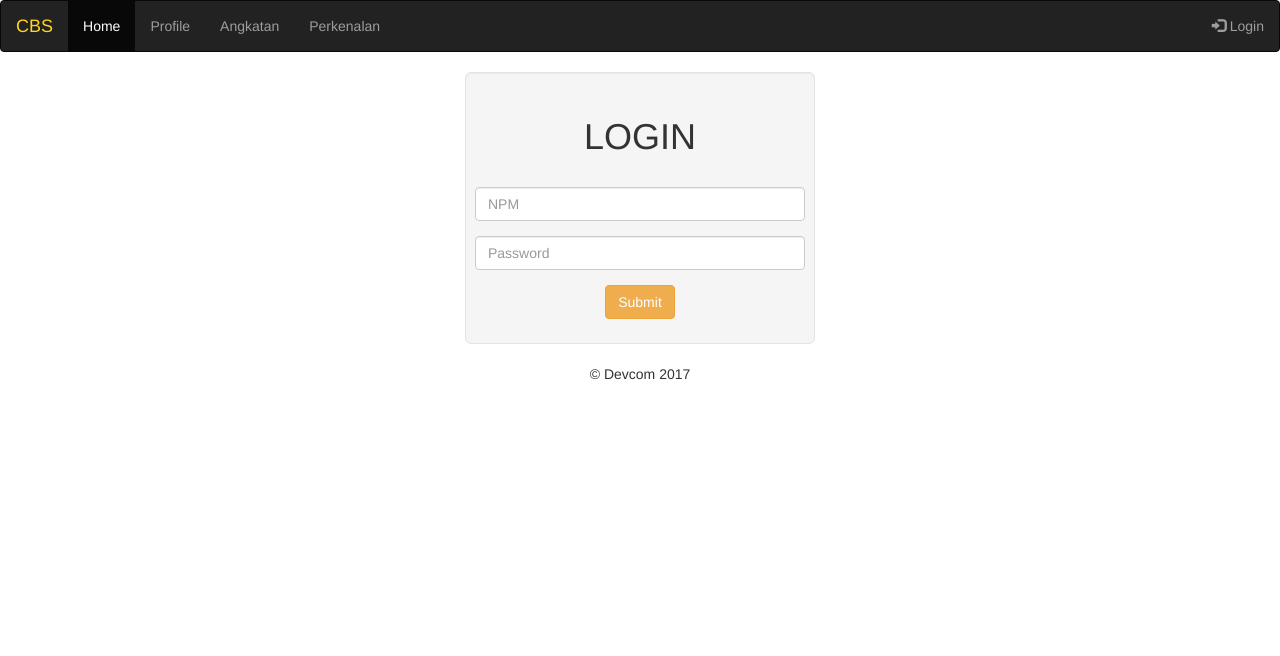
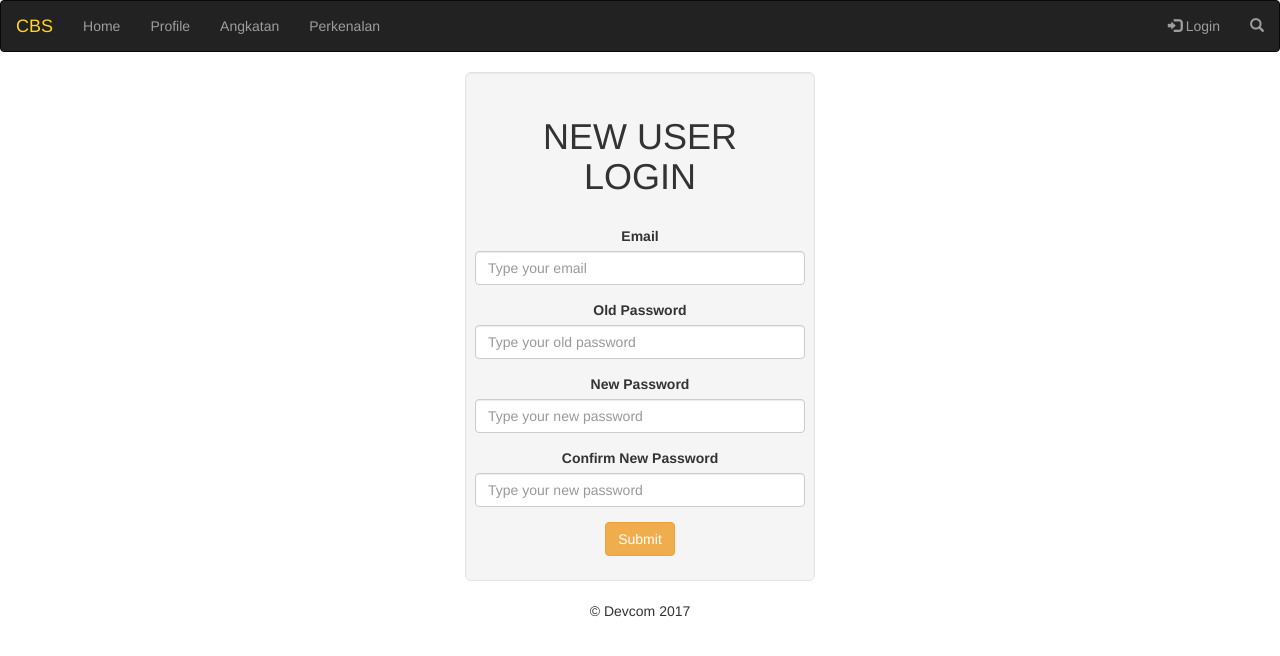
Before and after one commit to Ponita48/PerkenalanCBS, a CodeIgniter app: page /PerkenalanCBS/index.php/user/login in a window 1280 px wide. Shown: the top 656 px of the page. Run offline with CodeIgniter, Linux system fonts and the light colour scheme.

Commit message:
tambah halaman new user, tambah link di navbar, tambah tombol search, rapihin profil kating, ganti request jadi masukin link

```diff
--- a/application/controllers/user.php
+++ b/application/controllers/user.php
@@ -20,8 +20,13 @@ class User extends CI_Controller
 		$this->load->view('footer');
 	}
 
-	public function senior() {
+	public function angkatan() {
+		$this->load->view('header');
+		$this->load->view('angkatan');
+		$this->load->view('footer');
+	}
 
+	public function perkenalan() {
 		$this->load->view('header');
 		$this->load->view('kating');
 		$this->load->view('footer');
@@ -52,7 +57,7 @@ class User extends CI_Controller
 			//When error
 			//load login form
 			$this->load->view('header');
-			$this->load->view('login');
+			$this->load->view('new_login');
 			$this->load->view('footer');
 		}else {
 
--- a/application/views/footer.php
+++ b/application/views/footer.php
@@ -5,4 +5,16 @@
 		<p>&copy Devcom 2017</p>
 	</center>
 </div>
+<script>
+	$(document).ready(function(){
+		$('[data-toggle="search"]').popover({
+			container : "body",
+			html : true,
+			content: function() {
+			  var content = $(this).attr("data-popover-content");
+			  return $(content).children(".popover-body").html();
+			}
+		});
+	});
+</script>
 </body>
--- a/application/views/header.php
+++ b/application/views/header.php
@@ -24,10 +24,10 @@
 	    </div>
 	    <div class="collapse navbar-collapse" id="bs-example-navbar-collapse-1">
 		<ul class="nav navbar-nav">
-			<li class="active"><a href="#">Home<span class="sr-only">(current)</span></a></li>
+			<li><a href="<?php echo base_url(); ?>index.php">Home<span class="sr-only">(current)</span></a></li>
 			<li><a href="#">Profile</a></li>
-			<li><a href="#">Angkatan</a></li>
-			<li><a href="#">Perkenalan</a></li>
+			<li><a href="<?php echo base_url(); ?>index.php/user/angkatan">Angkatan</a></li>
+			<li><a href="<?php echo base_url(); ?>index.php/user/perkenalan">Perkenalan</a></li>
 		</ul>
 		<ul class="nav navbar-nav navbar-right">
 			<!-- TODO: tambahin if udah login -->
@@ -43,8 +43,26 @@
 					</a>
 				</li>
 			<?php endif ?>
+			<li>
+				<a href="#" data-toggle="search" data-placement="bottom"  data-popover-content="#search" id="search_icon">
+					<span class="glyphicon glyphicon-search"></span>
+				</a>
+			</li>
 		</ul>
 		</div>
 	</nav>
 
+	<div class="hidden" id="search">
+		<div class="popover-body">
+			<form action="#" class="form-inline" id="search_box">
+				<div class="input-group">
+					<input type="text" class="form-control" placeholder="Search... 		">
+					<div class="input-group-btn">
+						<button class="btn btn-default" type="submit">Go!</button>
+					</div>
+				</div>
+			</form>
+		</div>
+	</div>
+
 	<div class="container">
--- a/application/views/index.php
+++ b/application/views/index.php
@@ -3,7 +3,7 @@
 		<?php for ($i=0; $i < 5; $i++) {  ?>
 			<hr>
 			<h2>Nama Penyambut</h2>
-			<img src="<?php echo base_url(); ?>img/img1.jpg" alt="" class="img-circle img-responsive" width="200" height="200" style="border: 1px solid black">
+			<img src="<?php echo base_url(); ?>img/img1.jpg" alt="" class="img-responsive img-thumbnail" width="200" height="200">
 			<p>ini tulisan dari si bapak atau dari siapapun itu</p>
 		<?php } ?>
 	</center>
--- /dev/null
+++ b/application/views/new_login.php
@@ -0,0 +1,28 @@
+	<center>
+		<div class="col-sm-4"></div>
+		<div class="col-sm-4">
+			<div class="well well-lg" style="vertical-align: middle">
+				<h1 style="padding-bottom: 20px;">NEW USER LOGIN</h1>
+				<form action="POST" class="form-horizontal">
+					<div class="form-group">
+						<label for="email">Email</label>
+						<input type="email" class="form-control" id="email" placeholder="Type your email">
+					</div>
+					<div class="form-group">
+						<label for="old_pwd">Old Password</label>
+						<input type="password" class="form-control" id="old_pwd" placeholder="Type your old password">
+					</div>
+					<div class="form-group">
+						<label for="new_pwd">New Password</label>
+						<input type="password" class="form-control" id="new_pwd" placeholder="Type your new password">
+					</div>
+					<div class="form-group">
+						<label for="conf_pwd">Confirm New Password</label>
+						<input type="password" class="form-control" id="conf_pwd" placeholder="Type your new password">
+					</div>
+					<input type="submit" value="Submit" class="btn btn-warning">
+				</form>
+			</div>
+		</div>
+		<div class="col-sm-4"></div>
+	</center>
--- a/application/views/profil_kating.php
+++ b/application/views/profil_kating.php
@@ -11,7 +11,7 @@
 				<button class="btn btn-warning" type="submit">Request Perkenalan</button><br><br>
 			</center>
 		</div>
-		<div class="col-sm-3">
+		<div class="col-sm-9">
 			<table class="table table-borderless">
 				<tr>
 					<td><b>Nama</b></td>
--- a/application/views/request_perkenalan.php
+++ b/application/views/request_perkenalan.php
@@ -21,7 +21,7 @@
 				<div class="form-group">
 					<label for="foto" class="col-sm-3 control-label">Foto Selfie</label>
 					<div class="col-sm-6">
-						<span class="btn btn-default btn-file"><span>Pilih foto</span><input type="file" class="form-control" id="foto" style="border: none; box-shadow: none"></span>
+						<input type="text" class="form-control" id="foto" placeholder="Masukkan link">
 					</div>
 				</div>
 				<input class="col-sm-offset-1 btn btn-warning" type="submit" value="Submit" >
```
Also changed, not shown: application/views/profile.php (deleted, +0 -8 lines).
